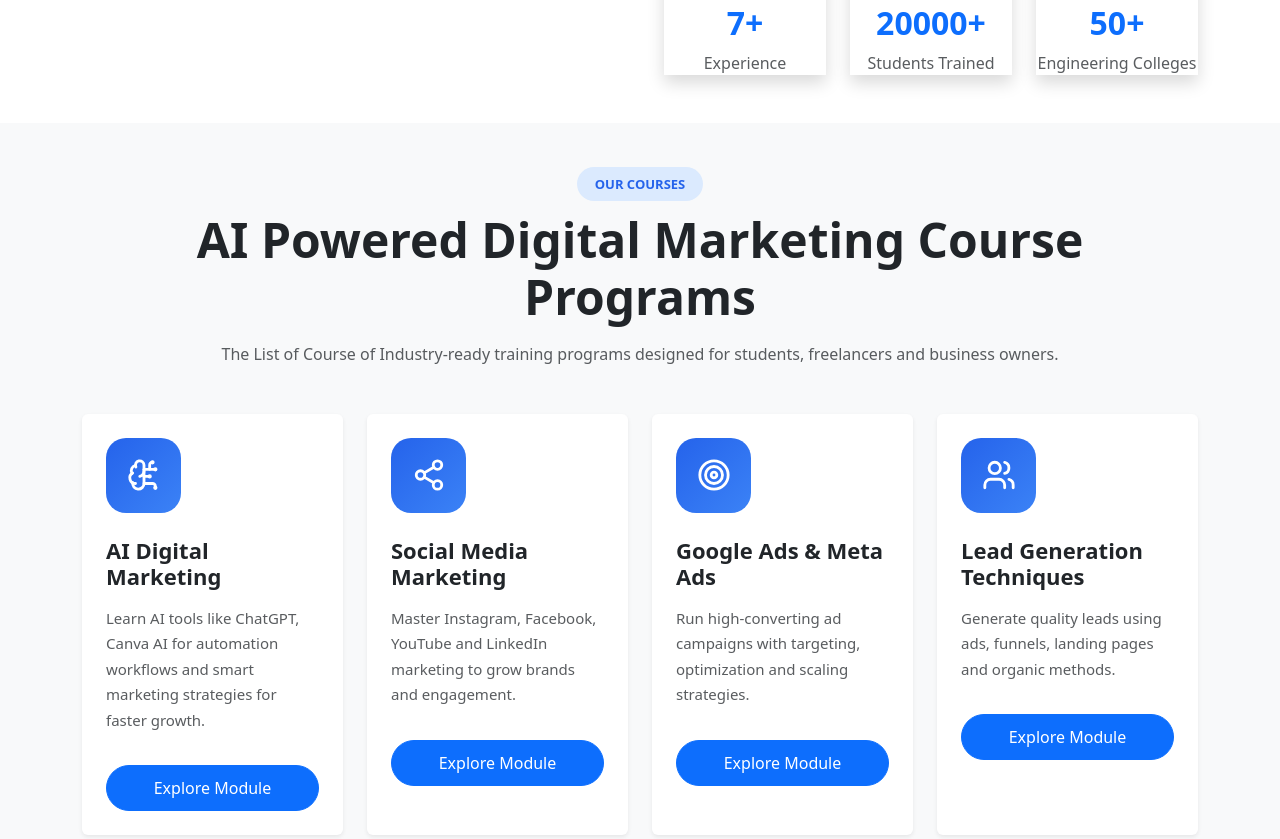
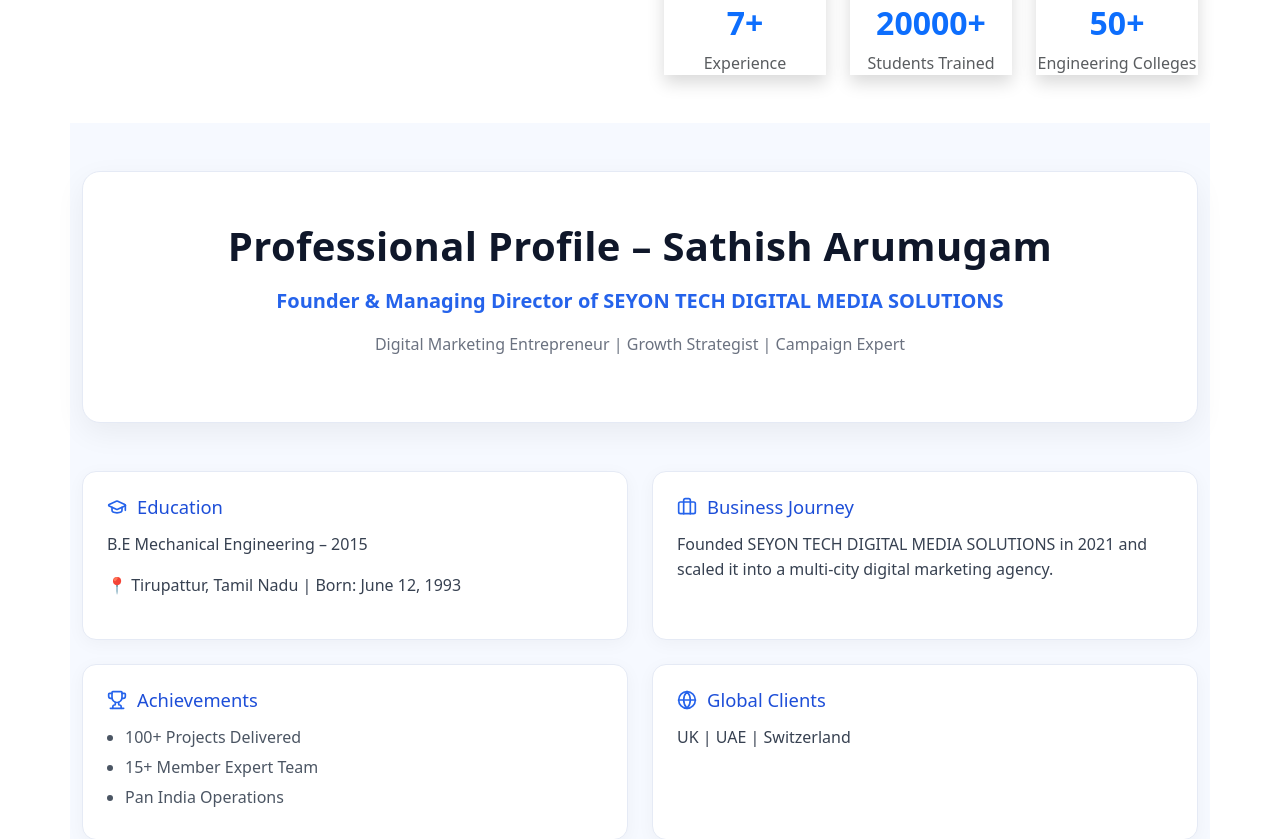
Before and after one commit to seyontechmedia/seyon-digitalmarketing, a React (Vite) app: page /founder-bio in a window 1280 px wide. Shown: the part 1840-2679 px from the top of the page. Built offline with nearby package versions, Linux system fonts and the light colour scheme.

Commit message:
updated bio

```diff
--- a/src/App.jsx
+++ b/src/App.jsx
@@ -31,7 +31,10 @@
 
       <About />
 
+      <Routes>
 
+        <Route path="/founder-bio" element={<FounderBio />} />
+      </Routes>
 
       <Courses />
 
@@ -43,10 +46,6 @@
 
       <Contact />
 
-      <Routes>
-
-        <Route path="/founder-bio" element={<FounderBio />} />
-      </Routes>
 
       <Footer />
 
```
